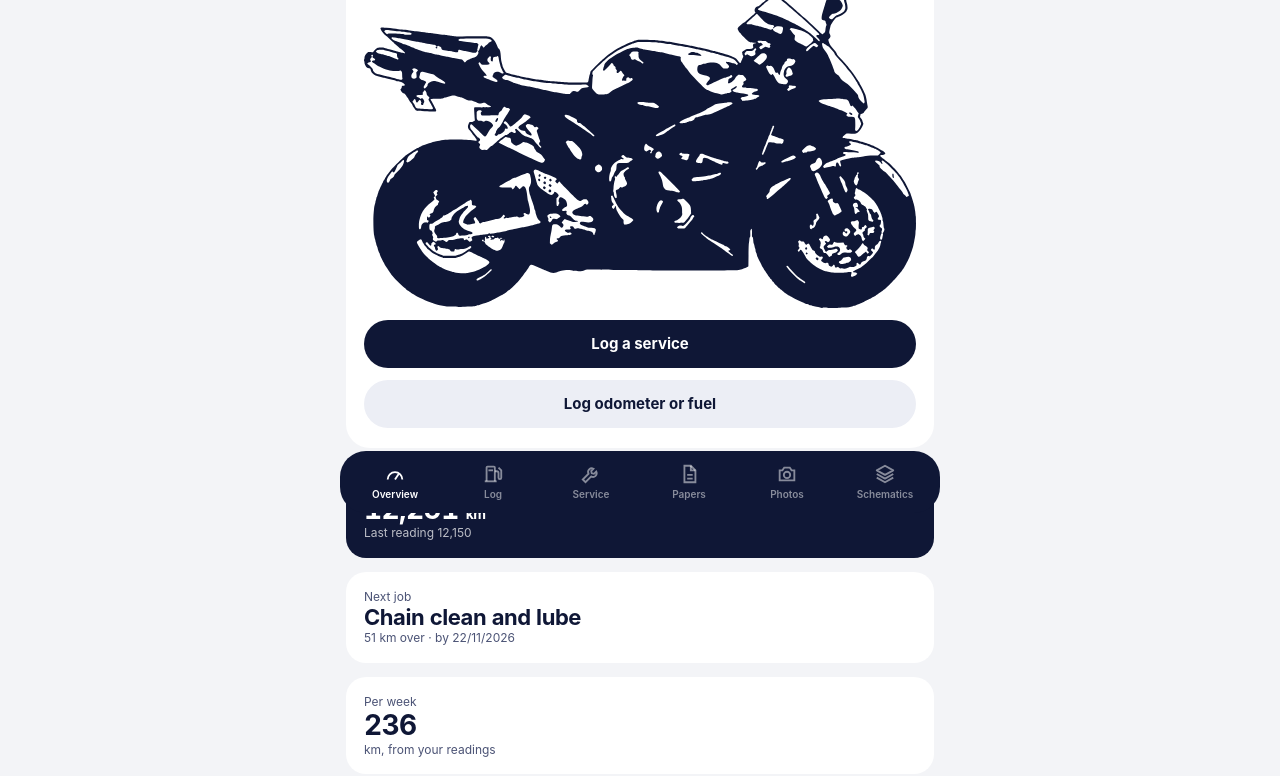
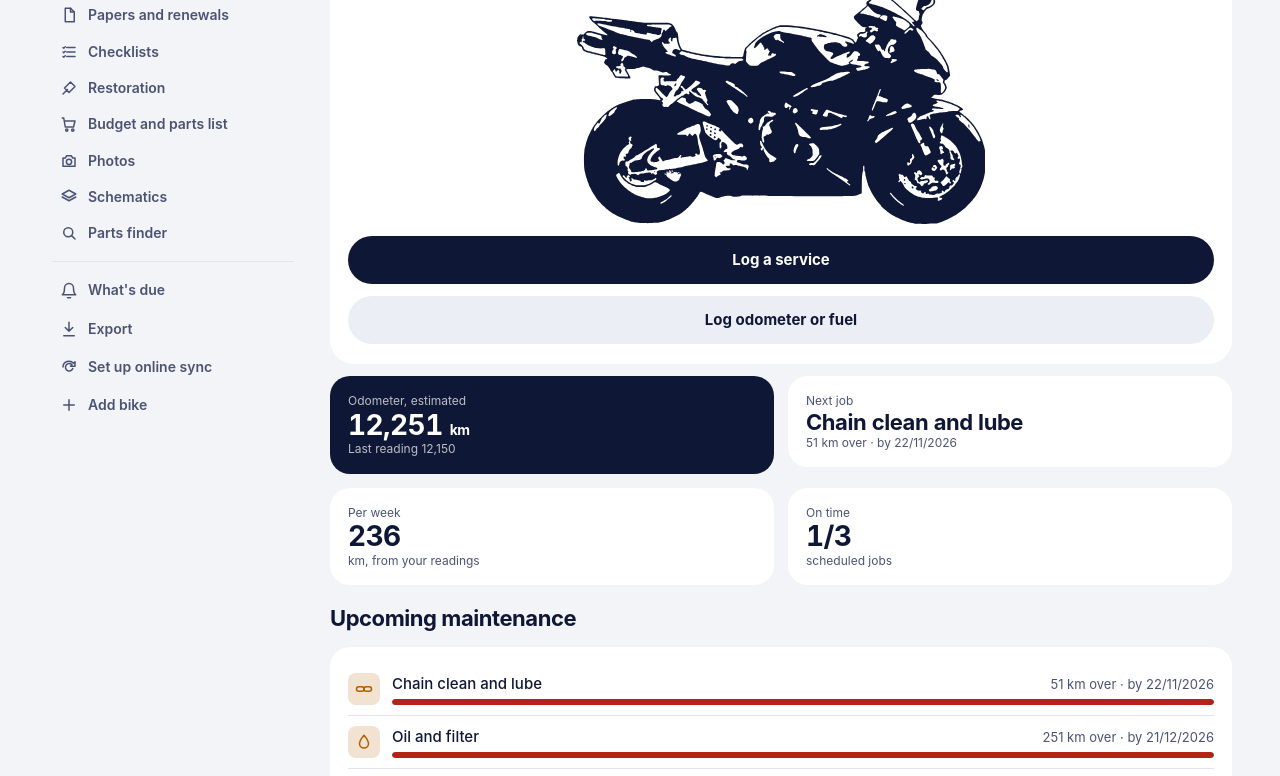
Before and after one commit to VulpesLag0pus/garagebook, a plain HTML site: page index.html in a window 1280 px wide. Shown: the part 277-1053 px from the top of the page. Drawn offline with Linux system fonts and the light colour scheme.

Commit message:
Computer layout by window width

```diff
--- a/index.html
+++ b/index.html
@@ -2,7 +2,7 @@
 <html lang="en">
 <head>
 <meta charset="utf-8">
-<meta http-equiv="Content-Security-Policy" content="default-src 'none'; script-src 'self' 'sha256-uNbpUhpeYEyCAyegzUzO0rmaViWv67zJahVhVtTsjsM='; style-src 'unsafe-inline' https://fonts.googleapis.com; font-src https://fonts.gstatic.com; img-src 'self' blob: data: https:; connect-src https://gnroryugxfcqgwrbhkmn.supabase.co https://opendata.cbs.nl https://ec.europa.eu; worker-src 'self'; manifest-src 'self'; base-uri 'none'; form-action 'none'; object-src 'none'">
+<meta http-equiv="Content-Security-Policy" content="default-src 'none'; script-src 'self' 'sha256-gtSlRoCv3SH7zh6vc5BJn01stP3qQT95X0Q0UZZUTNs='; style-src 'unsafe-inline' https://fonts.googleapis.com; font-src https://fonts.gstatic.com; img-src 'self' blob: data: https:; connect-src https://gnroryugxfcqgwrbhkmn.supabase.co https://opendata.cbs.nl https://ec.europa.eu; worker-src 'self'; manifest-src 'self'; base-uri 'none'; form-action 'none'; object-src 'none'">
 <meta name="referrer" content="no-referrer">
 <meta name="color-scheme" content="light">
 <meta name="viewport" content="width=device-width, initial-scale=1, viewport-fit=cover">
@@ -101,7 +101,7 @@ section { display: flex; flex-direction: column; gap: 12px; margin-top: 18px }
 /* Lists and forms */
 .rows { display: flex; flex-direction: column }
 [hidden] { display: none !important }
-/* The installed app on a computer: the Mac app's look. A light sidebar with the bike and its pages, wide content. */
+/* On a computer (window 1000 px or wider): the Mac app's look. A light sidebar with the bike and its pages, wide content. */
 .side { display: none }
 body.desk .wrap { max-width: 1240px; display: grid; grid-template-columns: 250px minmax(0, 1fr); column-gap: 32px; padding: 0 28px 40px }
 body.desk .side { grid-row: 1 / span 2; display: flex; flex-direction: column; gap: 2px; position: sticky; top: 0; height: 100vh; overflow-y: auto; padding: 18px 0 }
@@ -1198,12 +1198,11 @@ function papers(b) {
   </section>`;
 }
 
-// ---------- The installed app on a computer: the Mac app's look, with all its pages ----------
-// Only when Garagebook is installed (its own window) and the window is at least 1000 px wide. In a browser tab
-// and on phones the page stays as it is: the six tabs at the bottom.
-const deskQuery = matchMedia("(display-mode: standalone) and (min-width: 1000px)");
-// (For testing in a browser tab: sessionStorage["garagebook.desk"] = "1" and reload.)
-const isDesk = () => deskQuery.matches || (() => { try { return sessionStorage.getItem("garagebook.desk") === "1" && innerWidth >= 1000 } catch { return false } })();
+// ---------- On a computer: the Mac app's look, with all its pages ----------
+// Whenever the window is at least 1000 px wide, in a browser tab or installed. Narrower (phones, small windows)
+// the page stays as it is: the six tabs at the bottom.
+const deskQuery = matchMedia("(min-width: 1000px)");
+const isDesk = () => deskQuery.matches;
 deskQuery.addEventListener?.("change", () => { document.body.classList.toggle("desk", isDesk()); if (!appLogin && !linkInvite) render() });
 const DESK_PAGES = [
   ["overview", "Overview", '<path d="M4 18a8 8 0 1 1 16 0"/><path d="M12 18l4-6"/>'],
```
